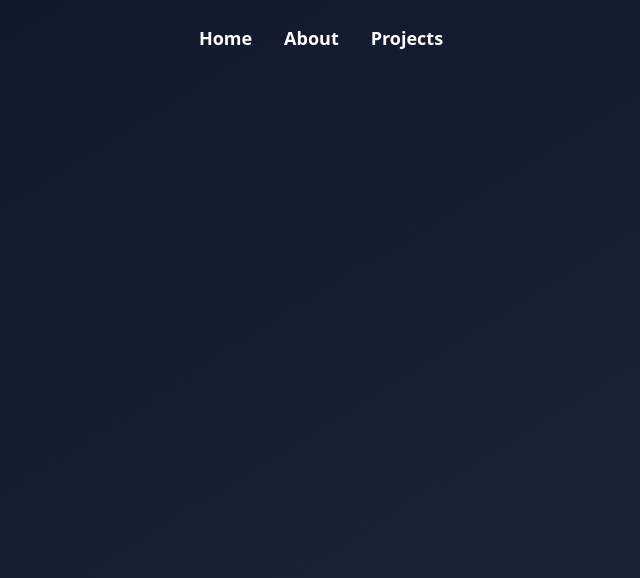
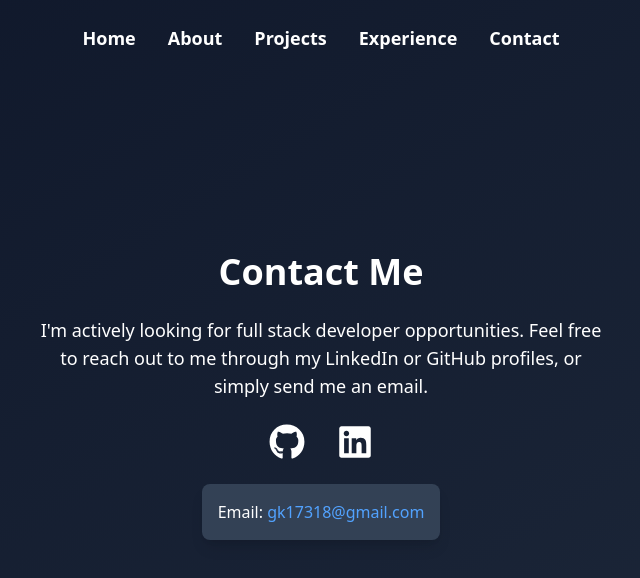
Before and after one commit to gautam160802/gautam-portfolio, a React (Vite) app: page /contact in a window 1280 px wide. Before the commit this address had no page. Shown: the top 578 px of the page, without its empty margins (319-959 px from the left). Built offline with nearby package versions, Linux system fonts and the light colour scheme.

Commit message:
add all the pages

```diff
--- a/src/App.jsx
+++ b/src/App.jsx
@@ -3,21 +3,36 @@ import { Routes, Route, Link } from "react-router-dom";
 import Home from "./pages/Home";
 import About from "./pages/About";
 import Projects from "./pages/Projects";
+import Experience from "./pages/Experience";
+import Contact from "./pages/Contact";
+import { AnimatePresence, motion } from "framer-motion";
 
 function App() {
   return (
-    <div className="bg-gradient-to-br from-[#0f172a] to-[#1e293b] min-h-screen text-white">
+    <AnimatePresence mode="wait">
+      <motion.div
+        className="bg-gradient-to-br from-[#0f172a] to-[#1e293b] min-h-screen text-white"
+        initial={{ opacity: 0 }}
+        animate={{ opacity: 1 }}
+        exit={{ opacity: 0 }}
+        transition={{ duration: 0.5 }}
+      >
         <nav className="flex justify-center space-x-8 py-6 text-lg font-semibold">
           <Link to="/">Home</Link>
           <Link to="/about">About</Link>
           <Link to="/projects">Projects</Link>
+          <Link to="/experience">Experience</Link>
+          <Link to="/contact">Contact</Link>
         </nav>
         <Routes>
           <Route path="/" element={<Home />} />
           <Route path="/about" element={<About />} />
           <Route path="/projects" element={<Projects />} />
+          <Route path="/experience" element={<Experience />} />
+          <Route path="/contact" element={<Contact />} />
         </Routes>
-    </div>
+      </motion.div>
+    </AnimatePresence>
   );
 }
 
--- a/src/pages/About.jsx
+++ b/src/pages/About.jsx
@@ -3,7 +3,7 @@ import { motion } from "framer-motion";
 
 function About() {
   return (
-    <div className="flex flex-col justify-center items-center text-center p-4 min-h-[80vh]">
+    <div className="flex flex-col justify-center items-center text-center p-4 min-h-[80vh] w-full max-w-5xl mx-auto">
       <motion.h1
         initial={{ opacity: 0, y: -50 }}
         animate={{ opacity: 1, y: 0 }}
--- /dev/null
+++ b/src/pages/Contact.jsx
@@ -0,0 +1,52 @@
+import React from "react";
+import { motion } from "framer-motion";
+import { FaGithub, FaLinkedin } from "react-icons/fa";
+
+function Contact() {
+  return (
+    <div className="flex flex-col justify-center items-center text-center p-4 min-h-[80vh] w-full max-w-5xl mx-auto">
+      <motion.h1
+        initial={{ opacity: 0, y: -50 }}
+        animate={{ opacity: 1, y: 0 }}
+        transition={{ duration: 1 }}
+        className="text-4xl font-bold mb-6"
+      >
+        Contact Me
+      </motion.h1>
+
+      <motion.p
+        initial={{ opacity: 0 }}
+        animate={{ opacity: 1 }}
+        transition={{ delay: 0.5, duration: 1 }}
+        className="text-lg mb-6 max-w-xl"
+      >
+        I'm actively looking for full stack developer opportunities. Feel free
+        to reach out to me through my LinkedIn or GitHub profiles, or simply
+        send me an email.
+      </motion.p>
+
+      <div className="flex gap-8 text-4xl mb-6">
+        <a href="https://github.com/gautam160802" target="_blank">
+          <FaGithub />
+        </a>
+        <a
+          href="https://www.linkedin.com/in/gautam-kumar-336a5221b/"
+          target="_blank"
+        >
+          <FaLinkedin />
+        </a>
+      </div>
+
+      <div className="bg-[#334155] p-4 rounded-lg shadow-lg">
+        <p>
+          Email:{" "}
+          <a href="mailto:gk17318@gmail.com" className="text-blue-400">
+            gk17318@gmail.com
+          </a>
+        </p>
+      </div>
+    </div>
+  );
+}
+
+export default Contact;
--- /dev/null
+++ b/src/pages/Experience.jsx
@@ -0,0 +1,38 @@
+import React from "react";
+import { motion } from "framer-motion";
+
+function Experience() {
+  return (
+    <div className="flex flex-col justify-center items-center text-center p-4 min-h-[80vh] w-full max-w-5xl mx-auto">
+      <motion.h1
+        initial={{ opacity: 0, y: -50 }}
+        animate={{ opacity: 1, y: 0 }}
+        transition={{ duration: 1 }}
+        className="text-4xl font-bold mb-6"
+      >
+        Experience & Certifications
+      </motion.h1>
+
+      <motion.div
+        initial={{ opacity: 0 }}
+        animate={{ opacity: 1 }}
+        transition={{ delay: 0.5, duration: 1 }}
+        className="max-w-3xl bg-[#334155] p-6 rounded-lg shadow-lg"
+      >
+        <h2 className="text-2xl font-semibold mb-4">Work Experience</h2>
+        <p className="mb-6">
+          Currently building multiple full stack projects and open to remote
+          full stack developer roles in startups and product companies.
+        </p>
+
+        <h2 className="text-2xl font-semibold mb-4">Certifications</h2>
+        <p>
+          ✅ MERN Stack Developer —{" "}
+          <strong>100xDevs by Hitesh Choudhary</strong>
+        </p>
+      </motion.div>
+    </div>
+  );
+}
+
+export default Experience;
--- a/src/pages/Home.jsx
+++ b/src/pages/Home.jsx
@@ -4,7 +4,7 @@ import { motion } from "framer-motion";
 
 function Home() {
   return (
-    <div className="flex flex-col justify-center items-center text-center p-4 min-h-[80vh]">
+    <div className="flex flex-col justify-center items-center text-center p-4 min-h-[80vh] w-full max-w-5xl mx-auto">
       <motion.h1
         initial={{ opacity: 0, y: -50 }}
         animate={{ opacity: 1, y: 0 }}
--- a/src/pages/Projects.jsx
+++ b/src/pages/Projects.jsx
@@ -30,7 +30,7 @@ const projects = [
 
 function Projects() {
   return (
-    <div className="flex flex-col justify-center items-center text-center p-4 min-h-[80vh]">
+    <div className="flex flex-col justify-center items-center text-center p-4 min-h-[80vh] w-full max-w-5xl mx-auto">
       <motion.h1
         initial={{ opacity: 0, y: -50 }}
         animate={{ opacity: 1, y: 0 }}
```
Lines whose indentation alone changed are shown as unchanged.
